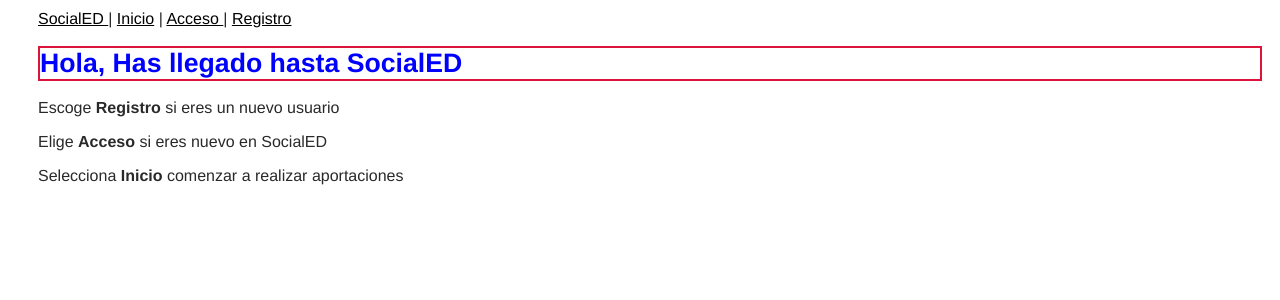
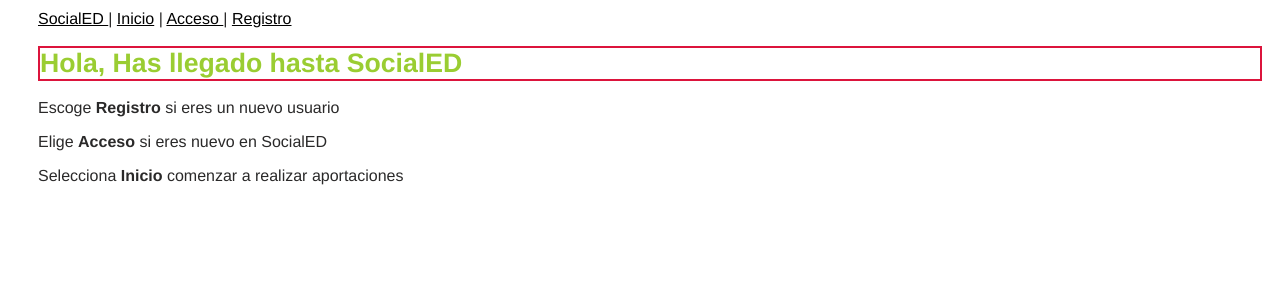
Before and after one commit to sergiovaquerogarcia/redSocial, a Flask app: page / in a window 1280 px wide. Shown: the top 300 px of the page. Run offline with Flask 2, Linux system fonts and the light colour scheme.

Commit message:
Cambio color del H1

```diff
--- a/static/css/socialed-style.css
+++ b/static/css/socialed-style.css
@@ -16,7 +16,7 @@ a:hover {
   color:green;
 }
 h1 {
-   color:blue;
+   color: yellowgreen;
    font-size:20pt;
    border: crimson 2px solid;
 }
```
